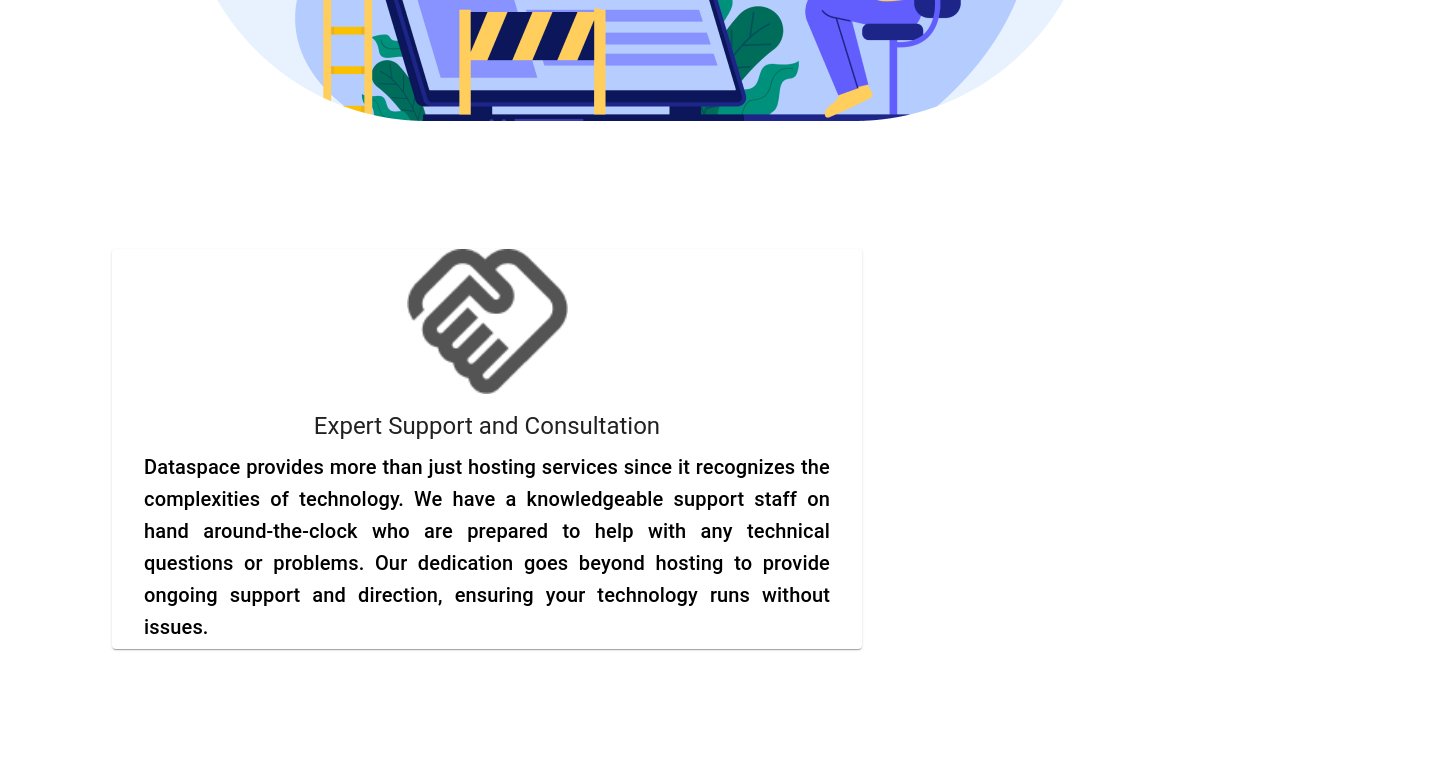
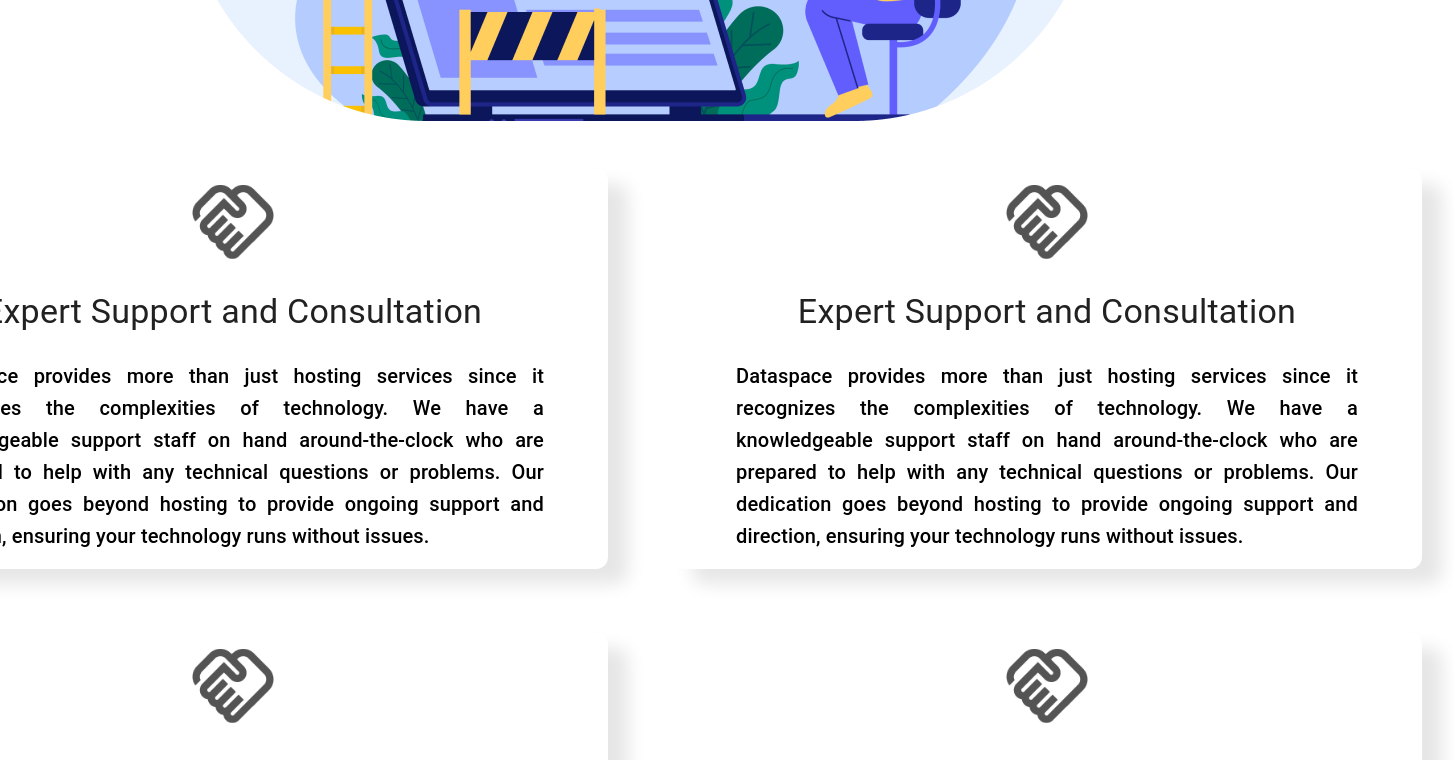
Before and after one commit to joshishikhar37/Dataspace, a Next.js app: page /about in a window 1280 px wide. Shown: the part 1460-2220 px from the top of the page, 1454 px wide, since content can reach past the window. Built offline with nearby package versions, Linux system fonts and the light colour scheme.

Commit message:
edited box

```diff
--- a/app/about/page.tsx
+++ b/app/about/page.tsx
@@ -3,8 +3,17 @@ import Abouthero from "@/components/abouthero";
 import React from "react";
 import Aboutcard from "@/components/aboutcard";
 import Image from "next/image";
-
+import aboutData from "@/assets/aboutData.json";
+type aboutData = {
+  [key: string]: {
+    title: string;
+    description: string;
+    image: string;
+  }[];
+};
 const About = () => {
+  const aboutDataTyped = aboutData as aboutData;
+  const chunkedKeys = chunkArray(Object.keys(aboutData), 2);
   return (
     <main>
       <Abouthero />
@@ -19,10 +28,34 @@ const About = () => {
           className="mx-auto py-4"
         />
       </section>
-      <Aboutcard/>
 
+      <div className="">
+      {/* Map through the chunked keys */}
+      {chunkedKeys.map((chunk, index) => (
+        <div key={index} className="flex justify-center">
+          {/* Map through each pair of keys in the chunk */}
+          {chunk.map((key:string) => (
+            <Aboutcard
+              key={key}
+              title={aboutDataTyped[key][0].title}
+              description={aboutDataTyped[key][0].description}
+              image={aboutDataTyped[key][0].image}
+            />
+          ))}
+        </div>
+      ))}
+    </div>
     </main>
   );
 };
+function chunkArray(array: string | any[], size: number) {
+  const chunkedArr = [];
+  let index = 0;
+  while (index < array.length) {
+    chunkedArr.push(array.slice(index, size + index));
+    index += size;
+  }
+  return chunkedArr;
+}
 
 export default About;
--- /dev/null
+++ b/assets/aboutData.json
@@ -0,0 +1,44 @@
+{
+    "1": [
+      {
+        "title": "Expert Support and Consultation",
+        "description": "Dataspace provides more than just hosting services since it recognizes the complexities of technology. We have a knowledgeable support staff on hand around-the-clock who are prepared to help with any technical questions or problems. Our dedication goes beyond hosting to provide ongoing support and direction, ensuring your technology runs without issues.",
+        "image": "/handsakeabout.png"
+      }
+    ],
+    "2": [
+        {
+          "title": "Expert Support and Consultation",
+          "description": "Dataspace provides more than just hosting services since it recognizes the complexities of technology. We have a knowledgeable support staff on hand around-the-clock who are prepared to help with any technical questions or problems. Our dedication goes beyond hosting to provide ongoing support and direction, ensuring your technology runs without issues.",
+          "image": "/handsakeabout.png"
+        }
+      ],
+      "3": [
+        {
+          "title": "Expert Support and Consultation",
+          "description": "Dataspace provides more than just hosting services since it recognizes the complexities of technology. We have a knowledgeable support staff on hand around-the-clock who are prepared to help with any technical questions or problems. Our dedication goes beyond hosting to provide ongoing support and direction, ensuring your technology runs without issues.",
+          "image": "/handsakeabout.png"
+        }
+      ],
+      "4": [
+        {
+          "title": "Expert Support and Consultation",
+          "description": "Dataspace provides more than just hosting services since it recognizes the complexities of technology. We have a knowledgeable support staff on hand around-the-clock who are prepared to help with any technical questions or problems. Our dedication goes beyond hosting to provide ongoing support and direction, ensuring your technology runs without issues.",
+          "image": "/handsakeabout.png"
+        }
+      ],
+      "5": [
+        {
+          "title": "Expert Support and Consultation",
+          "description": "Dataspace provides more than just hosting services since it recognizes the complexities of technology. We have a knowledgeable support staff on hand around-the-clock who are prepared to help with any technical questions or problems. Our dedication goes beyond hosting to provide ongoing support and direction, ensuring your technology runs without issues.",
+          "image": "/handsakeabout.png"
+        }
+      ],
+      "6": [
+        {
+          "title": "Expert Support and Consultation",
+          "description": "Dataspace provides more than just hosting services since it recognizes the complexities of technology. We have a knowledgeable support staff on hand around-the-clock who are prepared to help with any technical questions or problems. Our dedication goes beyond hosting to provide ongoing support and direction, ensuring your technology runs without issues.",
+          "image": "/handsakeabout.png"
+        }
+      ]
+  }
--- a/components/aboutcard.tsx
+++ b/components/aboutcard.tsx
@@ -1,57 +1,36 @@
 import React from "react";
 import { Card, CardContent, CardMedia, Typography } from "@mui/material";
+import aboutData from "@/assets/aboutData.json";
 
-const Aboutcard = () => {
+type AboutcardProps = {
+  title: string;
+  description: string;
+  image: string;
+};
+const Aboutcard: React.FC<AboutcardProps> = ({ title, description, image }) => {
+
   return (
-    <div className="px-28 py-28 ">
-      <Card sx={{  width:750, height:400 ,paddingX :2, }}>
+    <div className="px-8 py-8 flex justify-center">
+        <Card sx={{ width: 750, height: 400, paddingX: 2,borderRadius: 3,boxShadow: '20px 15px 18px rgba(0, 0, 0, 0.1)', }}>
         <CardMedia
           sx={{
             height: 0,
-            paddingTop: '20.25%', // 16:9 aspect ratio (adjust as needed)
-            backgroundSize: 'contain' // Align content vertically to the center
+            paddingTop: '10.25%', // 16:9 aspect ratio (adjust as needed)
+            backgroundSize: 'contain',
+            marginTop: 2 // Align content vertically to the center
           }}
-          image="/handsakeabout.png"
-          title="green iguana"
+          image={image}
+          title={title}
         />
-        <CardContent sx={{paddingTop:2}}>
-          <Typography gutterBottom variant="h5" component="div" sx={{ textAlign: 'justify', display: 'flex', justifyContent: 'center' }}>
-            Expert Support and Consultation
+        <CardContent sx={{ paddingTop: 2 }}>
+          <Typography gutterBottom variant="h4" component="div" sx={{ textAlign: 'justify', display: 'flex', justifyContent: 'center', paddingY: 2 }}>
+            {title}
           </Typography >
-          <Typography variant="h6" gutterBottom color="black" sx={{ textAlign: 'justify', display: 'flex', justifyContent: 'center',minWidth:20 }}>
-            Dataspace provides more than just hosting services since it
-            recognizes the complexities of technology. We have a knowledgeable
-            support staff on hand around-the-clock who are prepared to help with
-            any technical questions or problems. Our dedication goes beyond
-            hosting to provide ongoing support and direction, ensuring your
-            technology runs without issues.
+          <Typography variant="h6" gutterBottom color="black" sx={{ textAlign: 'justify', display: 'flex', justifyContent: 'center', minWidth: 30, paddingX: 4 }}>
+            {description}
           </Typography>
         </CardContent>
       </Card>
-      {/* <div className="shadow-2xl rounded-lg w-[30%] h-[400px] px-4 mx-16">
-            <div className=' text-black flex flex-col gap-1 py-9 font-large'>
-            <img
-            src="/handsakeabout.png"
-            alt="footerimage"
-            width={100}
-            height={90}
-            className="mx-auto py-3"
-            />
-            <div className="flex mx-auto justify-center text-xl mx-10 mt-3 ">
-            Expert Support and Consultation
-            </div>
-
-            <div className=" flex mx-auto mx-10 mt-9 justify-center">
-            Dataspace provides more than just hosting services since it recognizes
-            the complexities of technology. We have a knowledgeable support staff
-            on hand around-the-clock who are prepared to help with any technical
-            questions or problems. Our dedication goes beyond hosting to provide
-            ongoing support and direction, ensuring your technology runs without
-            issues.{" "}
-            </div>
-        </div>
-
-        </div> */}
     </div>
   );
 };
```
Lines whose indentation alone changed are shown as unchanged.
